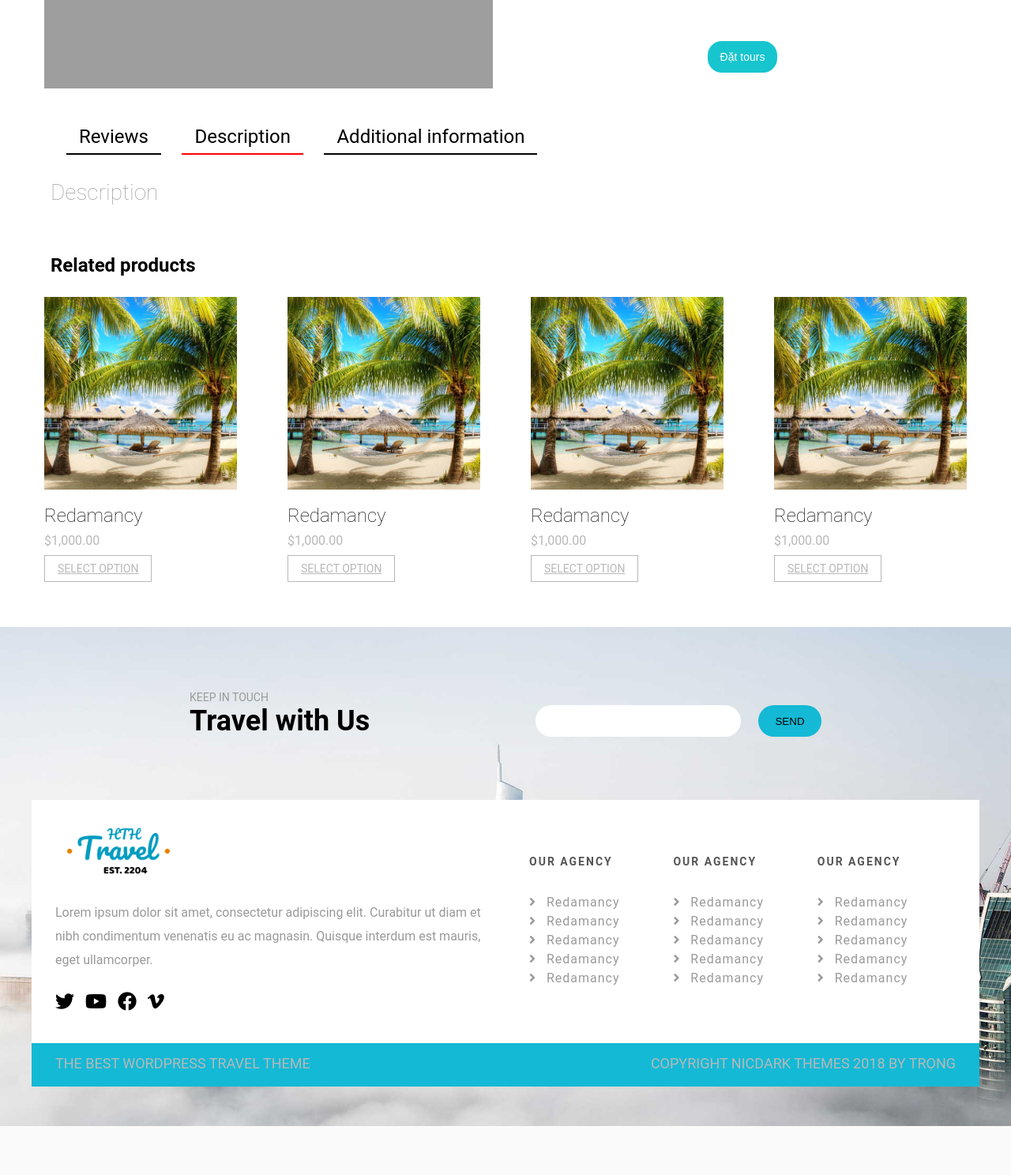
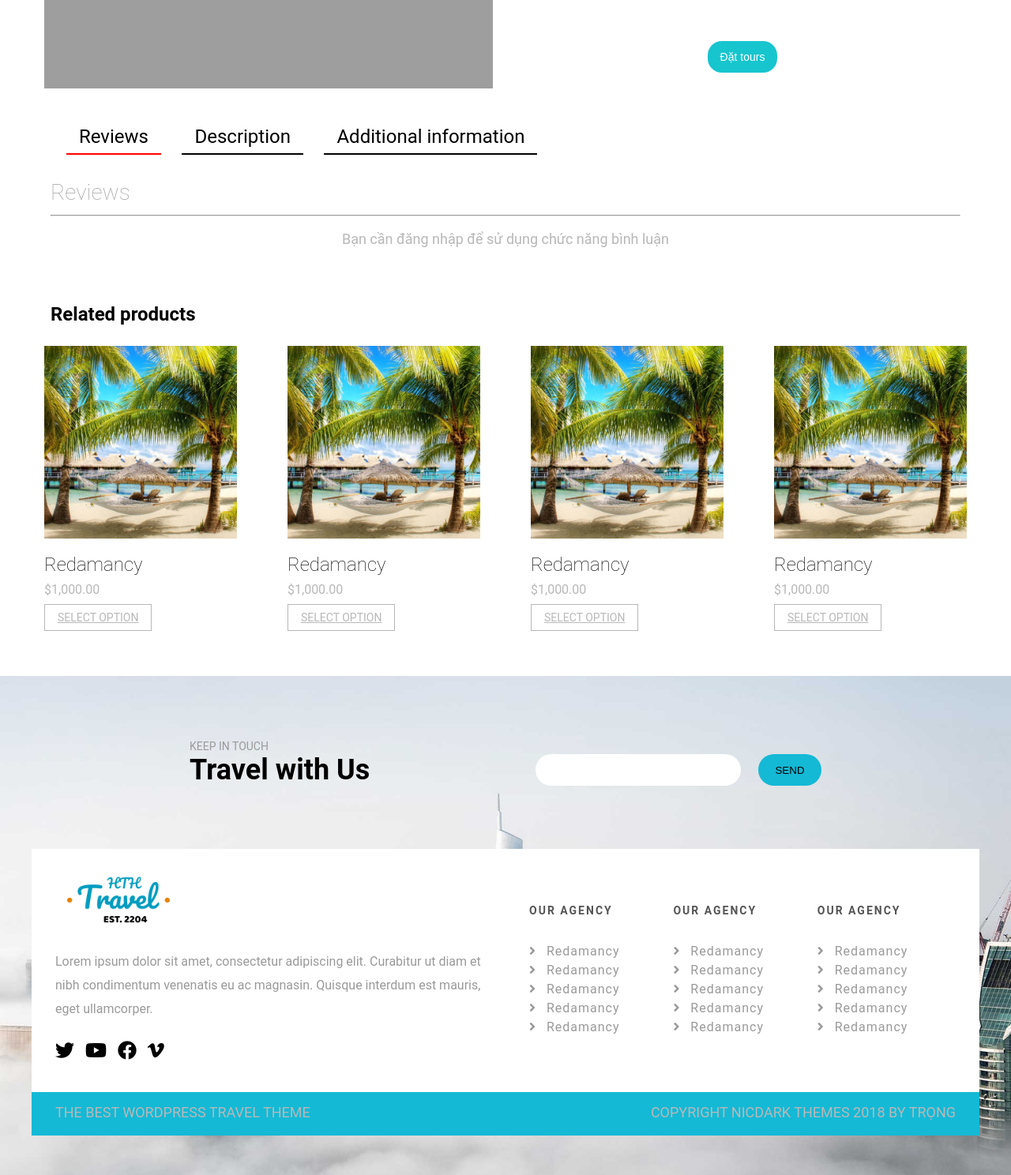
Before and after one commit to hoandz2002/teamok-duan1-, a PHP site: page /duan1/tours_detail.php?id_tours= in a window 1280 px wide. Shown: the part 636-2124 px from the top of the page at 79% size. Before the commit the page ends 2062 px from the top, so only its background shows below. Run offline with PHP 8.4, Linux system fonts and the light colour scheme; data that the repository does not hold is empty; grey boxes are pictures that could not be loaded.

Commit message:
okokokokk

```diff
--- a/asset/css/tours_detail.css
+++ b/asset/css/tours_detail.css
@@ -105,6 +105,7 @@
 }
 #description-content {
   padding: 16px 24px;
+  display: none;
 }
 .description-heading {
   font-size: 28px;
@@ -124,7 +125,6 @@
 }
 #view-content {
   padding: 16px 24px;
-  display: none;
 }
 #view-content p,
 span {
--- a/tours_detail.php
+++ b/tours_detail.php
@@ -120,8 +120,8 @@
                 </div>
                 <div class="grid-with-width">
                     <ul class="list-child">
-                        <li class="item-child" id="okK2"><a class="link-child" onclick="myFunction2()">Reviews</a></li>
-                        <li class="item-child" id="okK" style="border-color: red;"><a class="link-child" onclick="myFunction()">Description</a></li>
+                        <li class="item-child" id="okK2" style="border-color: red;"><a class="link-child" onclick="myFunction2()">Reviews</a></li>
+                        <li class="item-child" id="okK"><a class="link-child" onclick="myFunction()">Description</a></li>
                         <li class="item-child" id="okK1"><a class="link-child" onclick="myFunction1()">Additional information</a></li>
                     </ul>
                     <div class="content-child">
```
